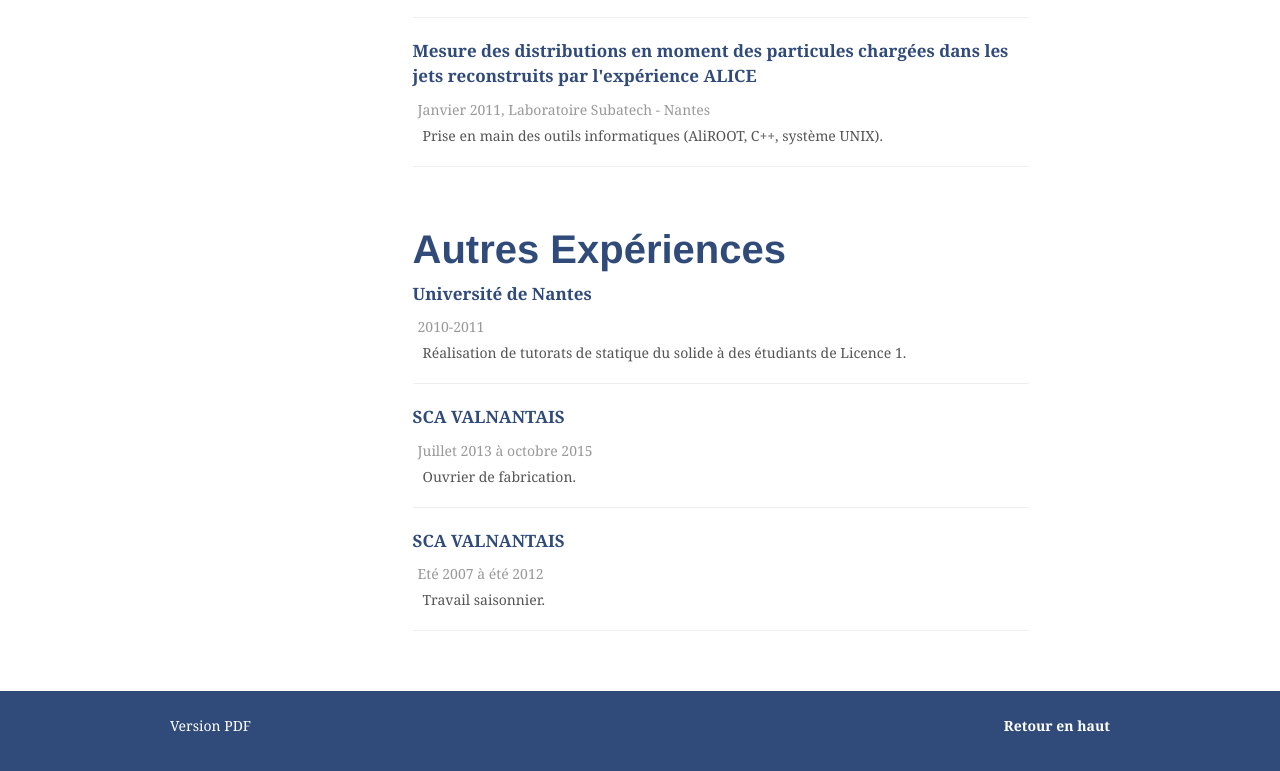
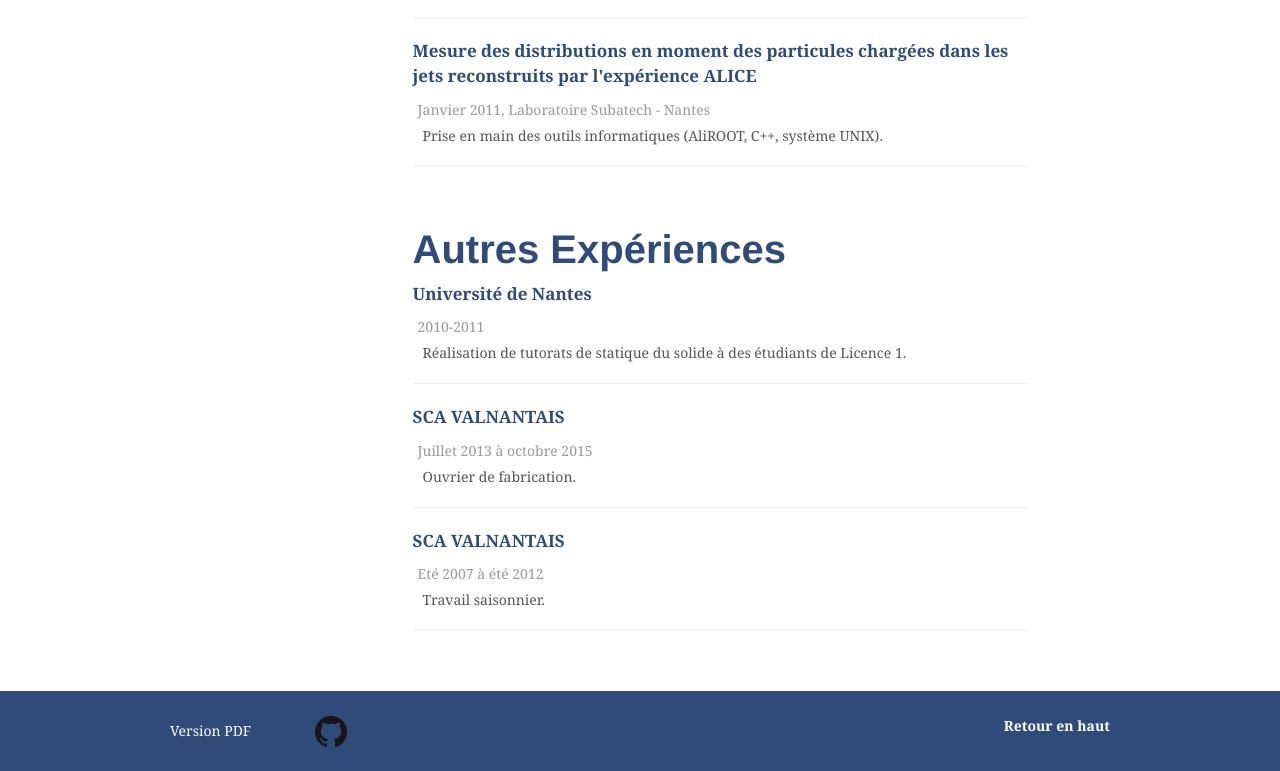
Before and after one commit to mgemard/mgemard.github.io, a website: page index.html in a window 1280 px wide. Shown: the part 1848-2619 px from the top of the page. Drawn offline with nearby package versions, Linux system fonts and the light colour scheme.

Commit message:
update imie 2

```diff
--- a/include/css/custom.css
+++ b/include/css/custom.css
@@ -241,6 +241,16 @@ background:rgb(48, 75, 122);;
 
 
 
+a.github-link {
+  margin-left:60px;
+}
+
+
+
+
+    /* Logo */
+
+
 img.logo-voiture  {
   width:20px;
   margin:10px;
--- a/index.html
+++ b/index.html
@@ -221,9 +221,13 @@
 
   <footer id="blog-footer">
   	<div class="container"><a href="gemard_cv.pdf">Version PDF</a>
+
+        <a class="github-link" href="http://github.com/mgemard"><img src="include/img/GitHub-Mark-32px.png" alt="Photo"></a>
+
 	   <p class="pull-right"><a href="#"><b>Retour en haut</b></a></p>
   	</div><!-- /.container -->
   </footer>
+
   </div><!-- /.wrap -->
 
   <!-- Bootstrap core JavaScript
```
Also changed, not shown: include/img/GitHub-Mark-32px.png (added). Lines whose indentation alone changed are shown as unchanged.
